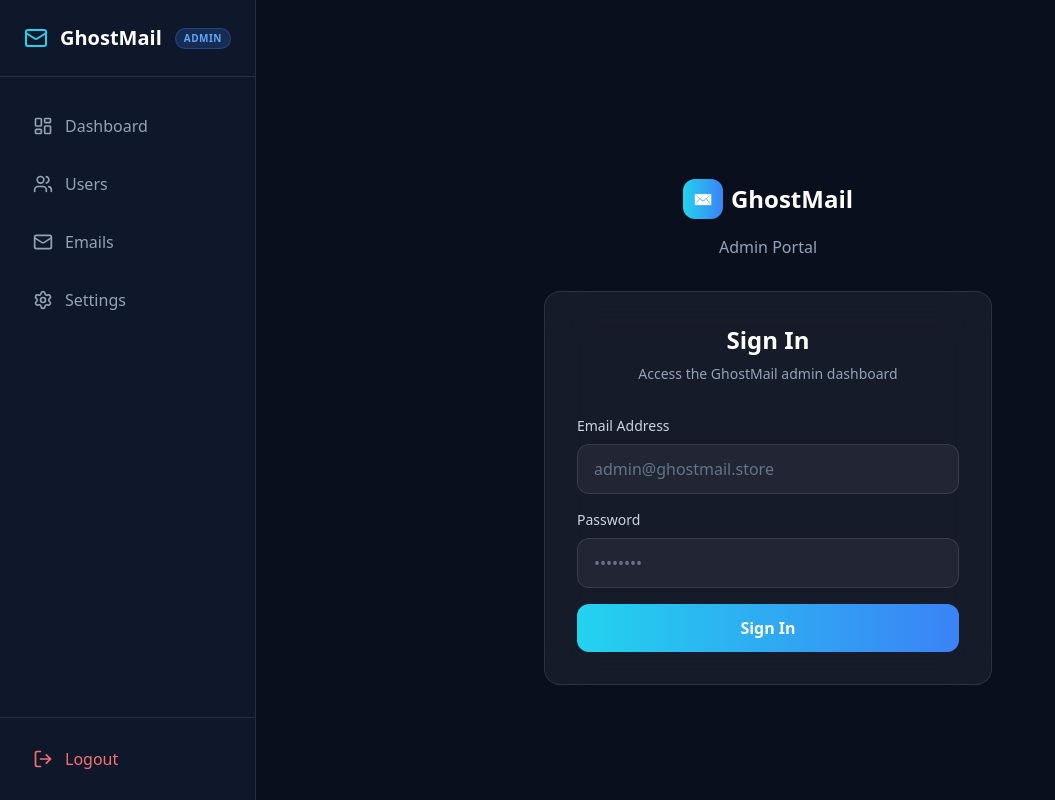
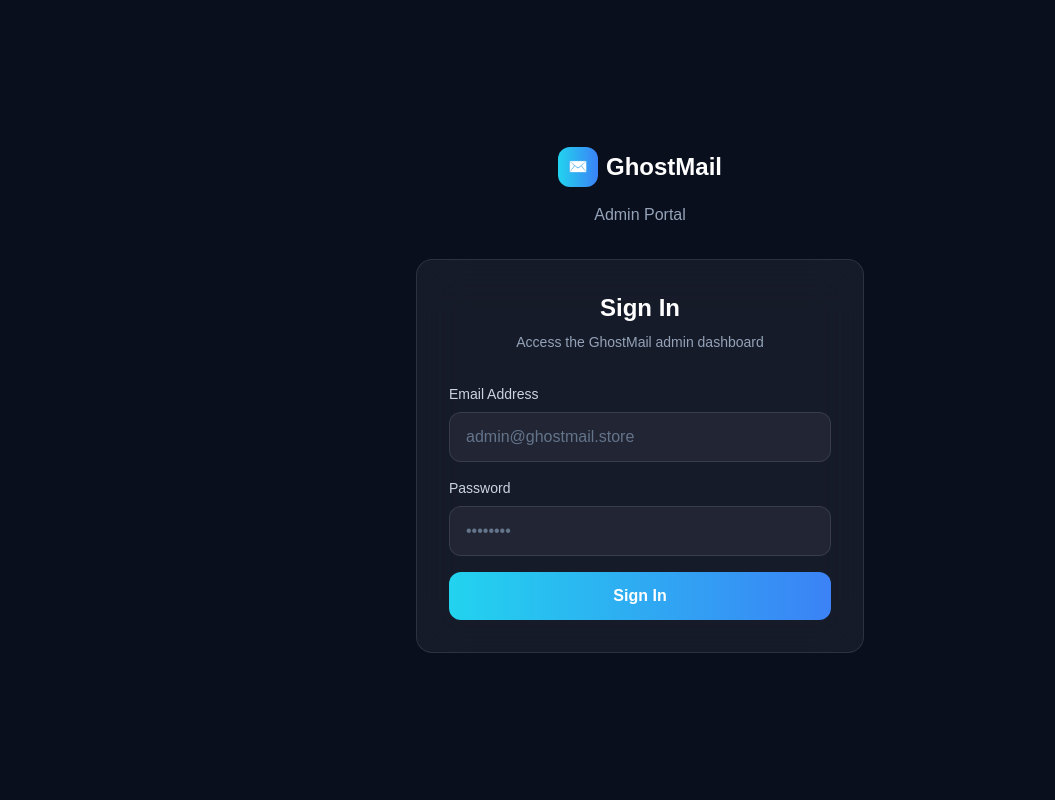
Before and after one commit to officialum1/GhostMail, a Next.js app: page /admin/login in a window 1280 px wide. Shown: the whole page, without its empty margins (0-1055 px from the left). Built offline with nearby package versions, Linux system fonts and the light colour scheme.

Commit message:
Isolate admin login from sidebar using route groups

```diff
--- /dev/null
+++ b/app/admin/(management)/layout.tsx
@@ -0,0 +1,14 @@
+import AdminSidebar from '@/components/admin/AdminSidebar';
+
+export default function AdminManagementLayout({ children }: { children: React.ReactNode }) {
+  return (
+    <div className="flex h-screen bg-[#0a0f1e] overflow-hidden text-white font-sans">
+      <AdminSidebar />
+      <div className="flex-1 overflow-y-auto">
+        <div className="p-8">
+          {children}
+        </div>
+      </div>
+    </div>
+  );
+}
--- a/app/admin/layout.tsx
+++ b/app/admin/layout.tsx
@@ -1,14 +1,3 @@
-import AdminSidebar from '@/components/admin/AdminSidebar';
-
 export default function AdminLayout({ children }: { children: React.ReactNode }) {
-  return (
-    <div className="flex h-screen bg-[#0a0f1e] overflow-hidden text-white font-sans">
-      <AdminSidebar />
-      <div className="flex-1 overflow-y-auto">
-        <div className="p-8">
-          {children}
-        </div>
-      </div>
-    </div>
-  );
+  return <>{children}</>;
 }
--- a/app/admin/login/layout.tsx
+++ /dev/null
@@ -1,11 +0,0 @@
-export default function AdminLoginLayout({
-  children,
-}: {
-  children: React.ReactNode
-}) {
-  return (
-    <html lang="en">
-      <body>{children}</body>
-    </html>
-  )
-}
```
Also changed, not shown: app/admin/(management)/dashboard/page.tsx (renamed from app/admin/dashboard/page.tsx), app/admin/(management)/emails/page.tsx (renamed from app/admin/emails/page.tsx), app/admin/(management)/settings/page.tsx (renamed from app/admin/settings/page.tsx), app/admin/(management)/users/page.tsx (renamed from app/admin/users/page.tsx).
